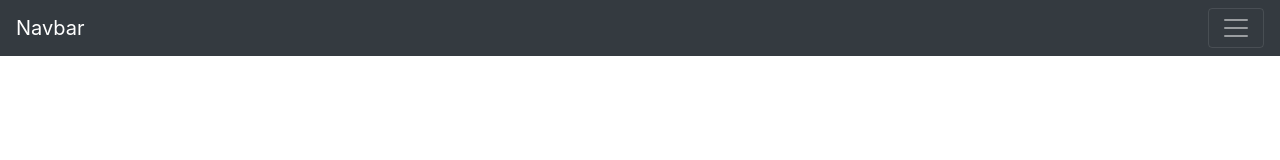
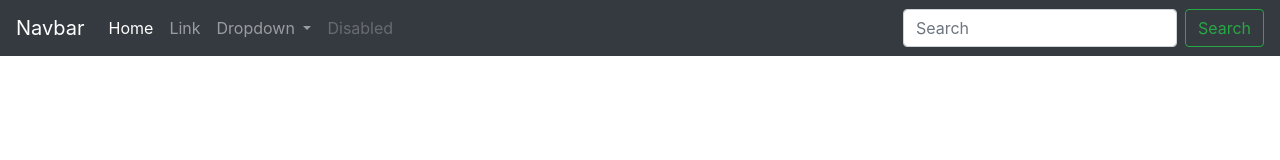
Before and after one commit to izminabilah/belanja, a plain HTML site: page main.html in a window 1280 px wide. Drawn offline with nearby package versions, Linux system fonts and the light colour scheme.

Commit message:
edit navbar

```diff
--- a/main.html
+++ b/main.html
@@ -3,33 +3,50 @@
     <head>
         <meta charset="utf-8">
         <meta name="viewport" content="width=device-width, initial-scale=1, shrink-to-fit=no">
-        <link rel="stylesheet" href="https://cdn.jsdelivr.net/npm/bootstrap@4.3.1/dist/css/bootstrap.min.css" integrity="sha384-ggOyR0iXCbMQv3Xipma34MD+dH/1fQ784/j6cY/iJTQUOhcWr7x9JvoRxT2MZw1T" crossorigin="anonymous">
+        <link rel="stylesheet" href="https://cdn.jsdelivr.net/npm/bootstrap@4.1.3/dist/css/bootstrap.min.css" integrity="sha384-MCw98/SFnGE8fJT3GXwEOngsV7Zt27NXFoaoApmYm81iuXoPkFOJwJ8ERdknLPMO" crossorigin="anonymous">
         <link rel="stylesheet" href="style.css">
         <title>Belanja Dashboard</title>
     </head>
     <body>
-        <nav class="navbar navbar-dark bg-dark">
-            <!-- Navbar content -->
+        <nav class="navbar navbar-expand-lg navbar-dark bg-dark">
             <a class="navbar-brand" href="#">Navbar</a>
-            <button class="navbar-toggler" type="button" data-toggle="collapse" data-target="#navbarNav" aria-controls="navbarNav" aria-expanded="false" aria-label="Toggle navigation">
+            <button class="navbar-toggler" type="button" data-toggle="collapse" data-target="#navbarSupportedContent" aria-controls="navbarSupportedContent" aria-expanded="false" aria-label="Toggle navigation">
               <span class="navbar-toggler-icon"></span>
             </button>
-            <div class="collapse navbar-collapse" id="navbarNav">
-              <ul class="navbar-nav">
+
+            <div class="collapse navbar-collapse" id="navbarSupportedContent">
+              <ul class="navbar-nav mr-auto">
                 <li class="nav-item active">
                   <a class="nav-link" href="#">Home <span class="sr-only">(current)</span></a>
                 </li>
                 <li class="nav-item">
-                  <a class="nav-link" href="#">Features</a>
+                  <a class="nav-link" href="#">Link</a>
                 </li>
-                <li class="nav-item">
-                  <a class="nav-link" href="#">Pricing</a>
+                <li class="nav-item dropdown">
+                  <a class="nav-link dropdown-toggle" href="#" id="navbarDropdown" role="button" data-toggle="dropdown" aria-haspopup="true" aria-expanded="false">
+                    Dropdown
+                  </a>
+                  <div class="dropdown-menu" aria-labelledby="navbarDropdown">
+                    <a class="dropdown-item" href="#">Action</a>
+                    <a class="dropdown-item" href="#">Another action</a>
+                    <div class="dropdown-divider"></div>
+                    <a class="dropdown-item" href="#">Something else here</a>
+                  </div>
                 </li>
                 <li class="nav-item">
                   <a class="nav-link disabled" href="#">Disabled</a>
                 </li>
               </ul>
+              <form class="form-inline my-2 my-lg-0">
+                <input class="form-control mr-sm-2" type="search" placeholder="Search" aria-label="Search">
+                <button class="btn btn-outline-success my-2 my-sm-0" type="submit">Search</button>
+              </form>
             </div>
-        </nav>
+          </nav>
+
+        <!-- Javasript -->
+        <script src="https://code.jquery.com/jquery-3.3.1.slim.min.js" integrity="sha384-q8i/X+965DzO0rT7abK41JStQIAqVgRVzpbzo5smXKp4YfRvH+8abtTE1Pi6jizo" crossorigin="anonymous"></script>
+        <script src="https://cdn.jsdelivr.net/npm/popper.js@1.14.3/dist/umd/popper.min.js" integrity="sha384-ZMP7rVo3mIykV+2+9J3UJ46jBk0WLaUAdn689aCwoqbBJiSnjAK/l8WvCWPIPm49" crossorigin="anonymous"></script>
+        <script src="https://cdn.jsdelivr.net/npm/bootstrap@4.1.3/dist/js/bootstrap.min.js" integrity="sha384-ChfqqxuZUCnJSK3+MXmPNIyE6ZbWh2IMqE241rYiqJxyMiZ6OW/JmZQ5stwEULTy" crossorigin="anonymous"></script>
     </body>
 </html>
```
